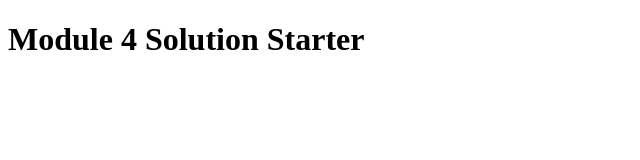
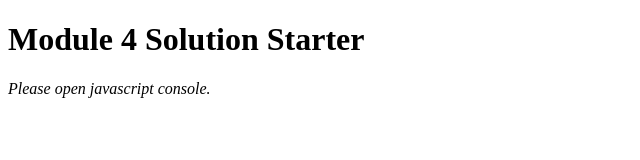
Before and after one commit to tianzhang0611/Coursera-assignment-mod4, a plain HTML site: page index.html in a window 1280 px wide. Shown: the whole page, without its empty margins (0-640 px from the left). Drawn offline with Linux system fonts and the light colour scheme.

Commit message:
change index file

```diff
--- a/index.html
+++ b/index.html
@@ -12,5 +12,6 @@
 </head>
 <body>
   <h1>Module 4 Solution Starter</h1>
+  <p><em>Please open javascript console.</em></p>
 </body>
 </html>
```
